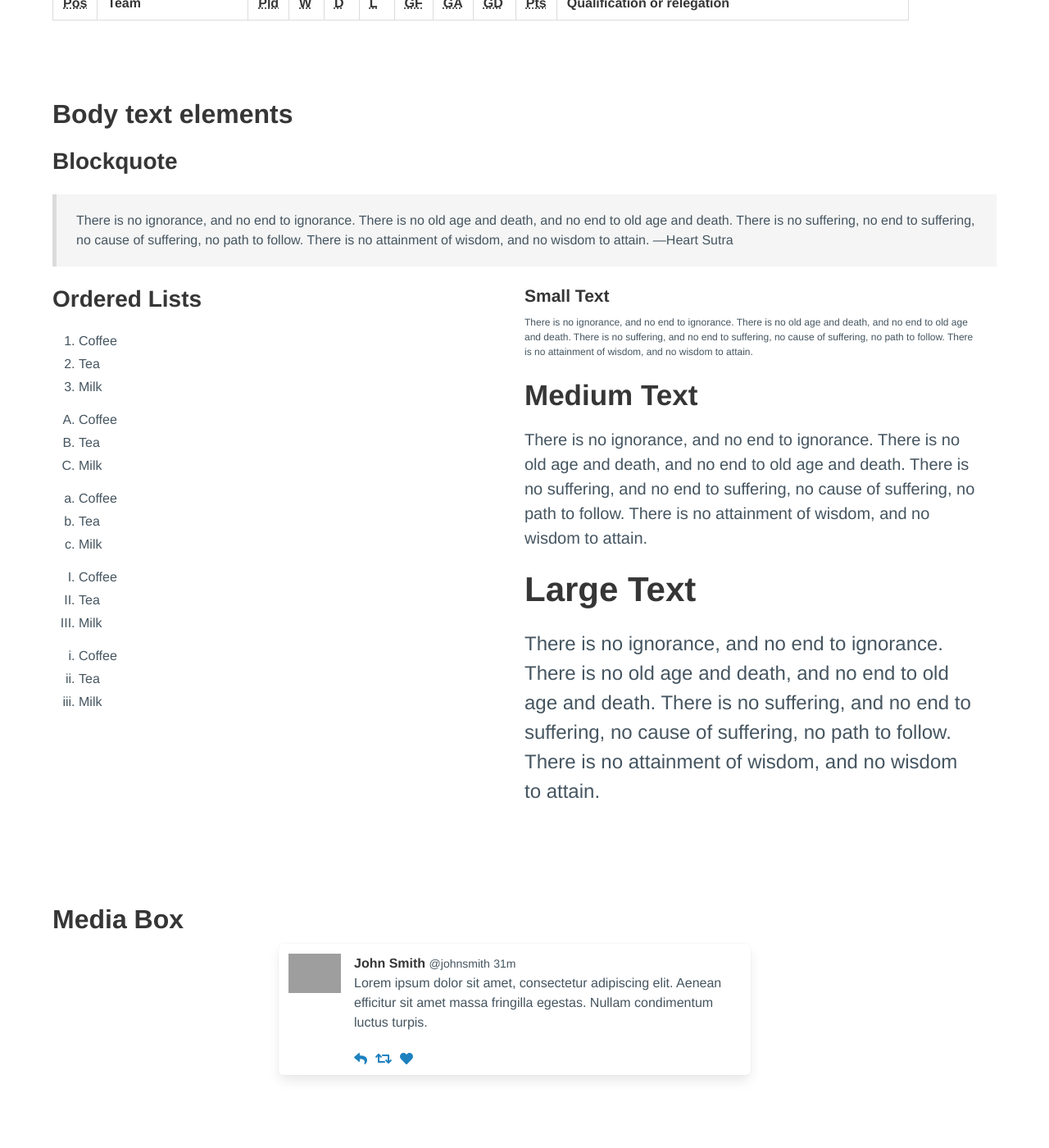
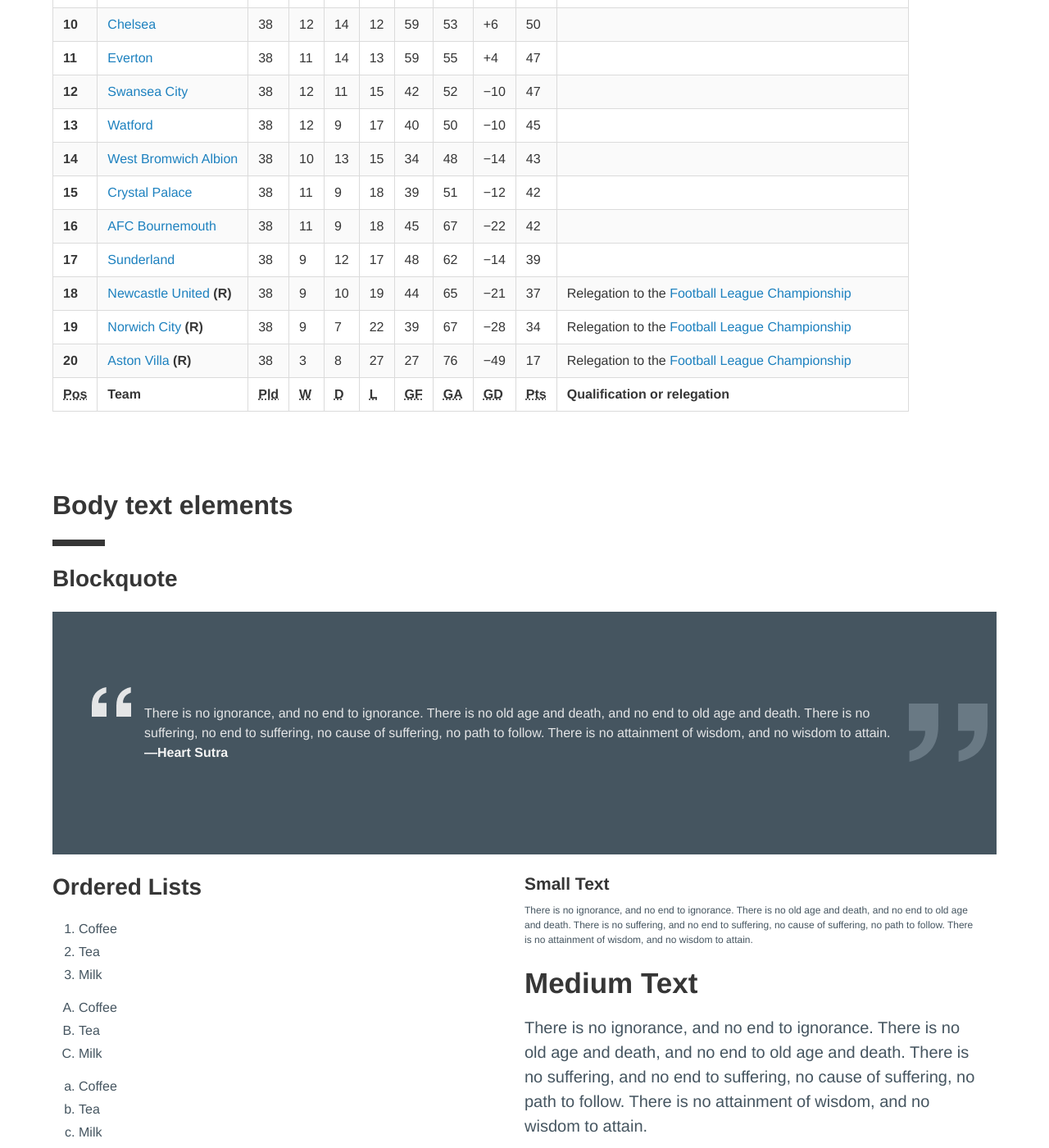
Before and after one commit to DAIGlobal/dai-style-framework, a Jekyll site: the page built from index.md, in a window 1280 px wide and 1400 px high, scrolled down 6128 px. Shown: the whole window at 82% size. Built offline with Jekyll 4.4.1, drawn with Linux system fonts in a browser that asks for light colours; nearby versions of some CDN libraries; some of the changed text lies outside the part shown; grey boxes are pictures that could not be loaded.

Commit message:
modifying default Bulma to be more DAI like

```diff
--- /dev/null
+++ b/_includes/svg-defs.html
@@ -0,0 +1,10 @@
+<svg style="display: none;">
+  <defs>
+    <g class="svg" id="DAILightLogo" fill="#E4E5E6" fill-rule="nonzero">
+      <polygon id="Rectangle-1" points="0 0 0 74 371 74 371 0"></polygon>
+      <polygon id="Rectangle-1-copy" points="0 85 0 159 371 159 371 85"></polygon>
+      <polygon id="Rectangle-1-copy-2" points="0 171 0 245 371 245 371 171"></polygon>
+      <path d="M500,54 L500,188 L540.503145,188 C547.060829,188 553.425546,186.908159 559.597484,184.724444 C565.769423,182.54073 571.266223,178.917803 576.08805,173.855556 C580.909877,168.793308 584.767281,162.192633 587.660377,154.053333 C590.553474,145.914033 592,135.988207 592,124.275556 C592,113.555502 590.987432,103.877821 588.962264,95.2422222 C586.937097,86.6066235 583.610086,79.2118826 578.981132,73.0577778 C574.352178,66.9036729 568.22855,62.1889053 560.610063,58.9133333 C552.991576,55.6377614 543.589154,54 532.402516,54 L500,54 Z M436,244 L436,2 L543.21519,2 C559.227928,2 574.138117,4.48550269 587.946203,9.45658263 C601.754288,14.4276626 613.705646,21.8841706 623.800633,31.8263305 C633.89562,41.7684904 641.785837,54.1960039 647.471519,69.1092437 C653.157201,84.0224835 656,101.53398 656,121.644258 C656,139.268996 653.679348,155.537741 649.037975,170.45098 C644.396601,185.36422 637.376629,198.243643 627.977848,209.089636 C618.579067,219.935628 606.859775,228.465422 592.81962,234.679272 C578.779466,240.893122 562.244821,244 543.21519,244 L436,244 Z M743,153 L806,153 L775.351351,64 L774.67027,64 L743,153 Z M714.598454,73.3251553 L741.5942,2 L807.534815,2 C807.534815,2 821.307186,39.2537568 835.079561,76.5075124 L897,244 L831.276814,244 L815.543096,200.013933 L729.043532,200.013933 L714.301878,244 L650,244 L714.598454,73.3251553 Z M919,244 L919,2 L982,2 L982,244 L919,244 Z" id="Shape"></path>
+    </g>
+  </defs>
+</svg>
--- a/_layouts/default.html
+++ b/_layouts/default.html
@@ -7,12 +7,13 @@
     <title>{{ page.title }} - {{ site.title }}</title>
     <link rel="stylesheet" href="{{ "/assets/css/main.css" | relative_url }}">
     <script defer src="https://use.fontawesome.com/releases/v5.3.1/js/all.js"></script>
+    {% include svg-defs.html %}
   </head>
   <body>
-  <nav class="navbar is-light" role="navigation" aria-label="main navigation">
+  <nav class="navbar" role="navigation" aria-label="main navigation">
   <div class="navbar-brand">
-    <a class="navbar-item" href="https://bulma.io">
-      <img src="https://bulma.io/images/bulma-logo.png" width="112" height="28">
+    <a class="navbar-item" href="https://www.dai.com">
+      <svg viewBox="0 0 982 245" preserveAspectRatio="xMinYMax meet"><use xlink:href="#DAILightLogo"></use></svg>
     </a>
 
     <a role="button" class="navbar-burger burger" aria-label="menu" aria-expanded="false" data-target="navbarBasicExample">
@@ -22,22 +23,22 @@
     </a>
   </div>
 
-  <div id="navbarBasicExample" class="navbar-menu is-primary">
-    <div class="navbar-start">
-      <a class="navbar-item">
+  <div id="navbarBasicExample" class=" navbar-menu is-right is-primary">
+    <div class="navbar-end">
+
+      <a class="navbar-item has-divider">
         Home
       </a>
 
-      <a class="navbar-item">
+      <a class="navbar-item has-divider">
         Documentation
       </a>
-
-      <div class="navbar-item has-dropdown is-hoverable">
+          <div class="navbar-item has-dropdown is-hoverable">
         <a class="navbar-link">
           More
         </a>
 
-        <div class="navbar-dropdown">
+        <div class="navbar-dropdown is-right">
           <a class="navbar-item">
             About
           </a>
@@ -54,25 +55,6 @@
         </div>
       </div>
     </div>
-
-    <div class="navbar-end">
-      <div class="navbar-item">
-        <div class="buttons">
-          <a class="button is-primary">
-          <span class="icon">
-                <i class="fas fa-pen"></i>
-              </span>
-            <strong>Sign up</strong>
-          </a>
-          <a class="button is-light">
-          <span class="icon">
-                <i class="fas fa-rocket"></i>
-          </span>
-            <span>Log In</span>
-          </a>
-        </div>
-      </div>
-    </div>
   </div>
 </nav>
     {{ content}}
--- a/_sass/layout.scss
+++ b/_sass/layout.scss
@@ -1,3 +1,5 @@
+// Bulma Overrides
+
 h1, h2, h3, h4, h5, h6{
   font-family: $family-primary;
 }
@@ -11,3 +13,30 @@ h1, h2, h3, h4, h5, h6{
 p{
   margin-bottom: 1.5rem;
 }
+
+.navbar-brand svg{
+  width: 6rem;
+}
+
+.has-divider{
+  border-right: 2px solid $grey-light;
+}
+
+h1{
+  .bar {
+    width: 4rem;
+    border: 0;
+    border-bottom: 8px solid;
+  }
+}
+blockquote{
+  color: $grey-light;
+  background-image: url(../images/blockquote.svg), url(../images/blockquote-right.svg);
+  background-size: 3rem, 6rem;
+  background-repeat: no-repeat;
+  background-position: left 3rem top 5.8rem, right .7rem top 7rem;
+  strong{
+    color: whitesmoke;
+    font-weight: bold;
+  }
+}
--- a/_sass/main.scss
+++ b/_sass/main.scss
@@ -33,11 +33,24 @@ $red: #da1d45;
 $brown: #663d3b;
 
 //Derived Variables
-$primary: $green;
+$primary: $grey;
 $info: $blue;
 $success: $turquoise;
 $link: $cyan;
+$text: $grey-dark;
 
+//navbar variables
+$navbar-background-color: $grey-dark;
+$navbar-item-color: $grey-light;
+$navbar-item-hover-background-color: $grey;
+$navbar-item-hover-color: $grey-light;
+$navbar-dropdown-arrow: $grey-light;
+$navbar-dropdown-background-color: $grey-dark;
+$navbar-dropdown-item-hover-color: $grey-dark;
 
+// blockquote variables
+$content-blockquote-background-color: $grey-dark;
+$content-blockquote-border-left: 0px;
+$content-blockquote-padding: 7rem;
 @import "bulma.sass";
 @import "layout.scss";
--- a/index.md
+++ b/index.md
@@ -5,18 +5,19 @@ title: "My custom Bulma website"
 <section class="hero is-primary">
   <div class="hero-body">
     <div class="container">
-      <h1 class="title">
-        Hero title
-      </h1>
-      <h2 class="subtitle">
+      <h1 class="title is-1">
+        Hero Title
+       <hr class="bar"></h1>
+      <h2 class="subtitle is-3">
         Hero subtitle
       </h2>
+      <p>There is no ignorance, and no end to ignorance. There is no old age and death, and no end to old age and death. There is no suffering, no end to suffering, no cause of suffering, no path to follow. There is no attainment of wisdom, and no wisdom to attain.</p>
     </div>
   </div>
 </section>
 <section class="section">
   <div class="container">
-    <h1 class="title">Grid Layout</h1>
+    <h1 class="title">Grid Layout <hr class="bar"></h1>
     <p class="is-size-5">Grid layout is super simple. Set a <code>column</code> inside <code>columns</code> add as many columns as you need, up to 12. If you want to span multiple columns use you can use size helpers (e.g. <code>is-three-fifths</code>, <code>is-half</code>, etc). Or, specify column numbers to span: <code>is-5</code>, <code>is-6</code>.</p>
     <p class="is-size-5">Position your span within the grid with offsets: <code>is-offeset-one-quarter</code>, <code>is-offset-8</code>, etc.</p>
     <img src="https://cl.ly/a7f79be7caf5/Screen%252520Shot%2525202020-01-27%252520at%2525209.09.33%252520AM.png" alt="">
@@ -25,7 +26,7 @@ title: "My custom Bulma website"
 </section>
 <section class="section">
   <div class="container">
-    <h1 class="title">Message Boxes</h1>
+    <h1 class="title">Message Boxes <hr class="bar"></h1>
 
     <div class="container columns">
       <div class="column">
@@ -65,7 +66,7 @@ title: "My custom Bulma website"
 
 <section class="section">
   <div class="container">
-  <h1 class="title">Tiles—masonry or whatever</h1>
+  <h1 class="title">Tiles—masonry or whatever <hr class="bar"></h1>
   <div class="tile is-ancestor">
   <div class="tile is-vertical is-8">
     <div class="tile">
@@ -120,7 +121,7 @@ title: "My custom Bulma website"
 
 <section class="section">
   <div class="container">
-  <h1 class="title">Cards</h1>
+  <h1 class="title">Cards <hr class="bar"></h1>
     <div class="columns">
       <div class="column"><div class="card">
   <div class="card-image">
@@ -183,7 +184,7 @@ title: "My custom Bulma website"
 </section>
 <section class="section">
   <div class="container">
-  <h1 class="title">More Cards</h1>
+  <h1 class="title">More Cards <hr class="bar"></h1>
     <div class="columns">
       <div class="column"><div class="card">
   <header class="card-header">
@@ -237,7 +238,7 @@ title: "My custom Bulma website"
 </section>
 <section class="section">
   <div class="container">
-    <h1 class="title">Form controls</h1>
+    <h1 class="title">Form controls <hr class="bar"></h1>
 
     <div class="field">
   <label class="label">Name</label>
@@ -327,7 +328,7 @@ title: "My custom Bulma website"
 </section>
 <section class="section">
   <div class="container">
-    <h1 class="title">Buttons</h1>
+    <h1 class="title">Buttons <hr class="bar"></h1>
     <div class="buttons">
   <button class="button is-primary is-outlined">Primary</button>
   <button class="button is-link is-outlined">Link</button>
@@ -354,22 +355,22 @@ title: "My custom Bulma website"
   <div class="container">
 
   <div class="columns">
-    <div class="column"><h1 class="title">Titles</h1>
-    <h1 class="title is-1">Title 1</h1>
+    <div class="column"><h1 class="title">Titles <hr class="bar"></h1>
+    <h1 class="title is-1">Title 1 <hr class="bar"></h1>
     <h2 class="title is-2">Title 2</h2>
     <h3 class="title is-3">Title 3 (default size)</h3>
     <h4 class="title is-4">Title 4</h4>
     <h5 class="title is-5">Title 5</h5>
     <h6 class="title is-6">Title 6</h6></div>
-    <div class="column"><h1 class="title">Subtitles</h1>
-  <h1 class="subtitle is-1">Subtitle 1</h1>
+    <div class="column"><h1 class="title">Subtitles <hr class="bar"></h1>
+  <h1 class="subtitle is-1">Subtitle 1 <hr class="bar"></h1>
   <h2 class="subtitle is-2">Subtitle 2</h2>
   <h3 class="subtitle is-3">Subtitle 3</h3>
   <h4 class="subtitle is-4">Subtitle 4</h4>
   <h5 class="subtitle is-5">Subtitle 5</h5>
   <h6 class="subtitle is-6">Subtitle 6</h6></div>
   <div class="column">
-    <h1 class="title">Title/Sub</h1>
+    <h1 class="title">Title/Sub <hr class="bar"></h1>
     <p class="title is-1">Title 1</p>
 <p class="subtitle is-3">Subtitle 3</p>
 
@@ -384,7 +385,7 @@ title: "My custom Bulma website"
 </section>
 <section class="section">
   <div class="container">
-  <h1 class="title">Tables</h1>
+  <h1 class="title">Tables <hr class="bar"></h1>
   <table class="table is-bordered is-striped">
   <thead>
     <tr>
@@ -685,10 +686,10 @@ title: "My custom Bulma website"
   </div>
 </section>
 <section class="section"><div class="container">
-  <h1 class="title">Body text elements</h1>
+  <h1 class="title">Body text elements <hr class="bar"></h1>
   <div class="content">
     <h2 class="title">Blockquote</h2>
-    <blockquote>There is no ignorance, and no end to ignorance. There is no old age and death, and no end to old age and death. There is no suffering, no end to suffering, no cause of suffering, no path to follow. There is no attainment of wisdom, and no wisdom to attain. —Heart Sutra</blockquote>
+    <blockquote>There is no ignorance, and no end to ignorance. There is no old age and death, and no end to old age and death. There is no suffering, no end to suffering, no cause of suffering, no path to follow. There is no attainment of wisdom, and no wisdom to attain. <strong>—Heart Sutra</strong></blockquote>
   </div>
   <div class="container columns">
     <div class="column content">
@@ -782,7 +783,7 @@ title: "My custom Bulma website"
 </section>
 <section class="section">
   <div class="container">
-    <h1 class="title">Progress Bars</h1>
+    <h1 class="title">Progress Bars <hr class="bar"></h1>
     <progress class="progress is-primary" value="15" max="100">15%</progress>
     <progress class="progress is-link" value="30" max="100">30%</progress>
     <progress class="progress is-info" value="45" max="100">45%</progress>
```
Also changed, not shown: assets/images/blockquote-right.svg (added), assets/images/blockquote.svg (added), 1 other file.
